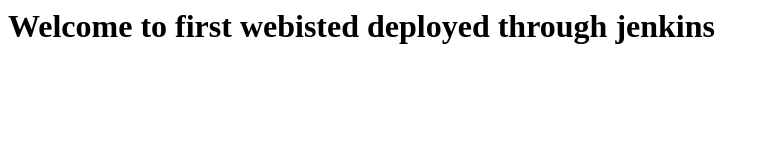
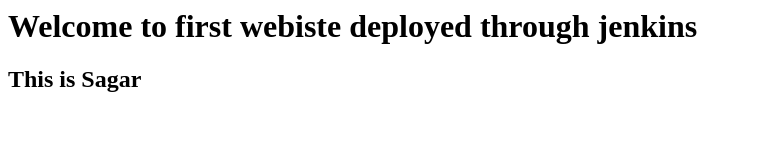
Before and after one commit to rabkumar/jenkinsdemo, a plain HTML site: page index.html in a window 1280 px wide. Shown: the whole page, without its empty margins (0-769 px from the left). Drawn offline with Linux system fonts and the light colour scheme.

Commit message:
Update index.html

```diff
--- a/index.html
+++ b/index.html
@@ -1,6 +1,7 @@
 <html>
 <title> Welcome to My site</title>
 <body>
-	<h1> Welcome to first webisted deployed through jenkins </h1>
+	<h1> Welcome to first webiste deployed through jenkins </h1>
+	<h2> This is Sagar </h2>
 </body>
 </html>
```
